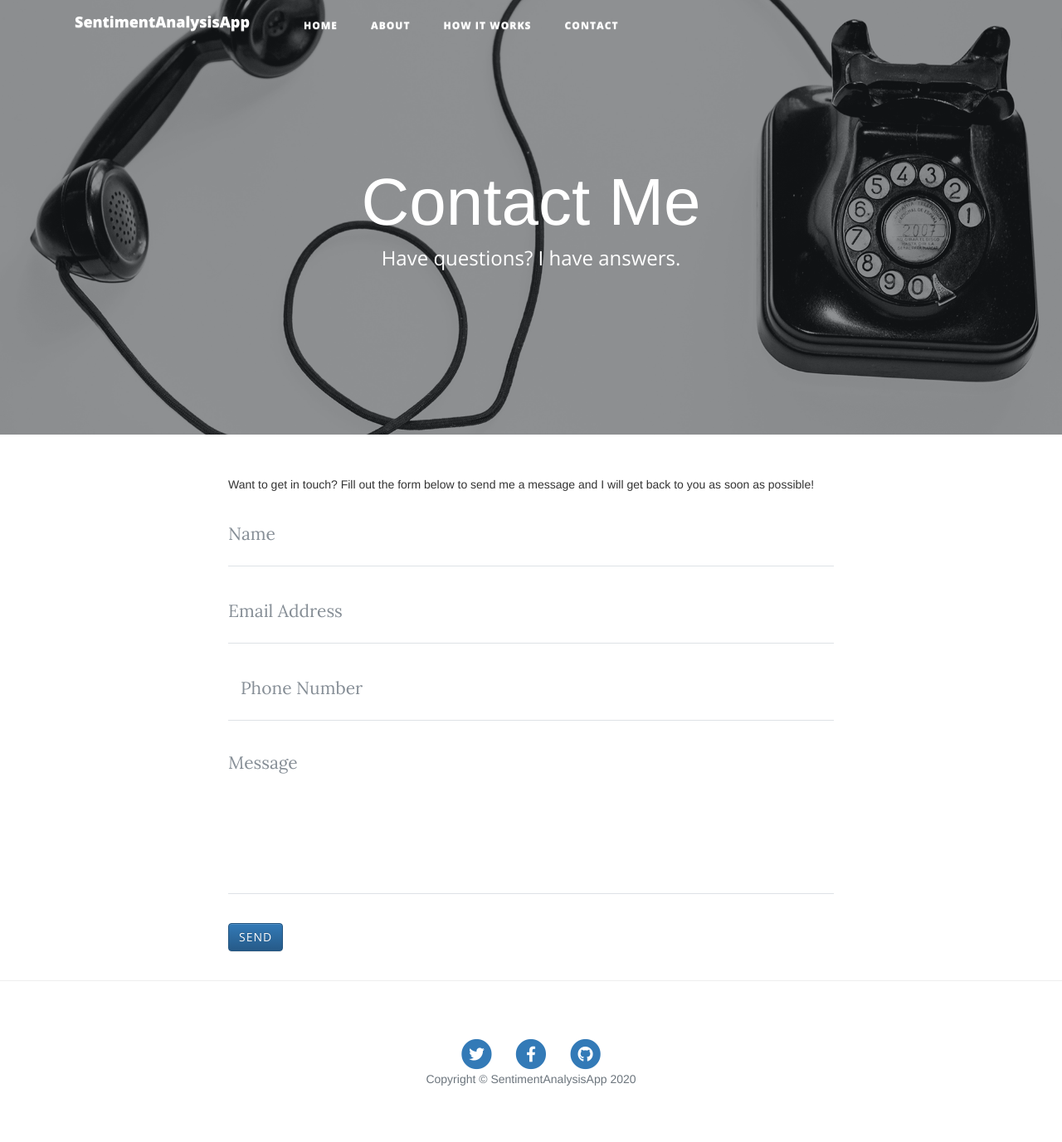
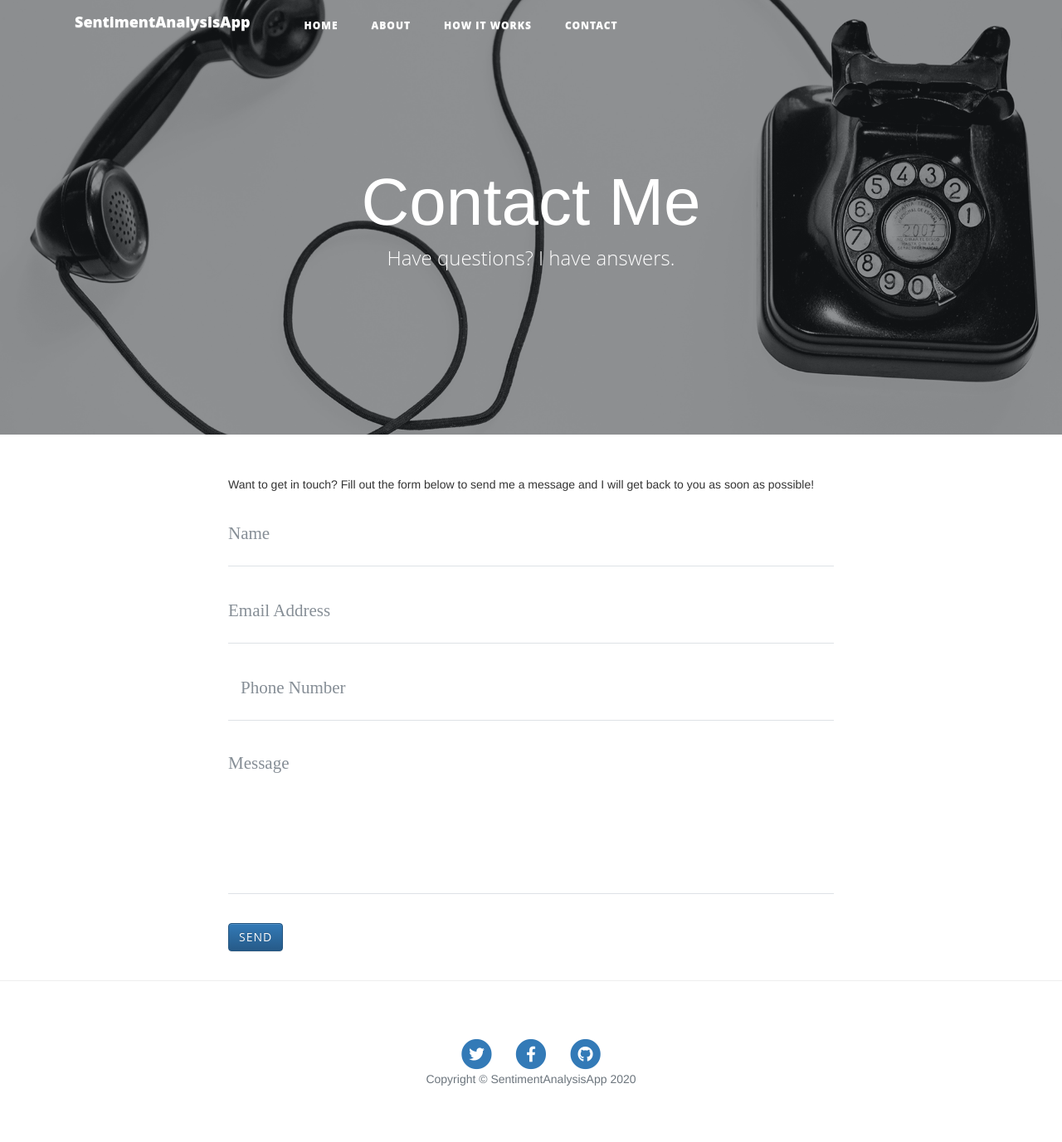
Before and after one commit to vsuraj3/Sentiment-analysis-app, a Flask app: page /contact in a window 1280 px wide. Shown: the whole page at 83% size. Run offline with Flask 2, Linux system fonts and the light colour scheme; parts of the project's set-up code (start-up, migrations or seed data) failed here and were passed over; some libraries are stand-ins or nearby versions; some web fonts are replaced.

Commit message:
Update layout.html

```diff
--- a/templates/layout.html
+++ b/templates/layout.html
@@ -15,8 +15,8 @@
 
   <!-- Custom fonts for this template -->
   <link href="{{ url_for('static', filename='vendor/fontawesome-free/css/all.min.css') }}" rel="stylesheet" type="text/css">
-  <link href='https://fonts.googleapis.com/css?family=Lora:400,700,400italic,700italic' rel='stylesheet' type='text/css'>
-  <link href='https://fonts.googleapis.com/css?family=Open+Sans:300italic,400italic,600italic,700italic,800italic,400,300,600,700,800' rel='stylesheet' type='text/css'>
+  <link href='https://maxcdn.fonts.googleapis.com/css?family=Lora:400,700,400italic,700italic' rel='stylesheet' type='text/css'>
+  <link href='https://maxcdn.fonts.googleapis.com/css?family=Open+Sans:300italic,400italic,600italic,700italic,800italic,400,300,600,700,800' rel='stylesheet' type='text/css'>
 
   <!-- Custom styles for this template -->
   <link href="{{ url_for('static', filename='css/clean-blog.min.css') }}" rel="stylesheet">
```
